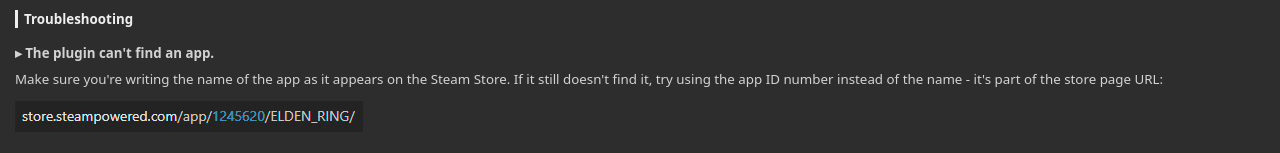
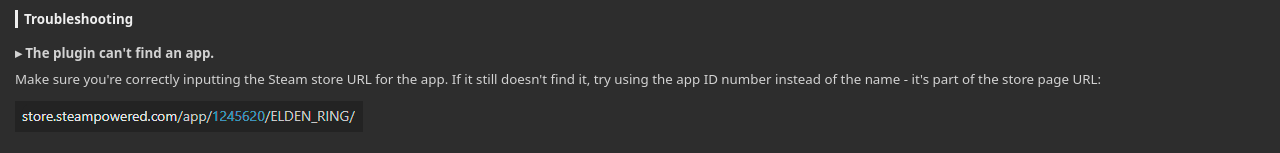
Before and after one commit to theca11/steam-price-tracker, a website: page dev.theca11.steam-price-tracker.sdPlugin/pi/about.html in a window 1280 px wide. Shown: the part 208-361 px from the top of the page. Drawn offline with Linux system fonts and the light colour scheme.

Commit message:
fix: update about page

```diff
--- a/dev.theca11.steam-price-tracker.sdPlugin/pi/about.html
+++ b/dev.theca11.steam-price-tracker.sdPlugin/pi/about.html
@@ -106,7 +106,7 @@
 			<div class="title">Troubleshooting</div>
 			<p class="q">The plugin can't find an app.</p>
 			<p class="a">
-				Make sure you're writing the name of the app as it appears on the Steam Store. If it
+				Make sure you're correctly inputting the Steam store URL for the app. If it
 				still doesn't find it, try using the app ID number instead of the name - it's part of the
 				store page URL:
 			</p>
```
